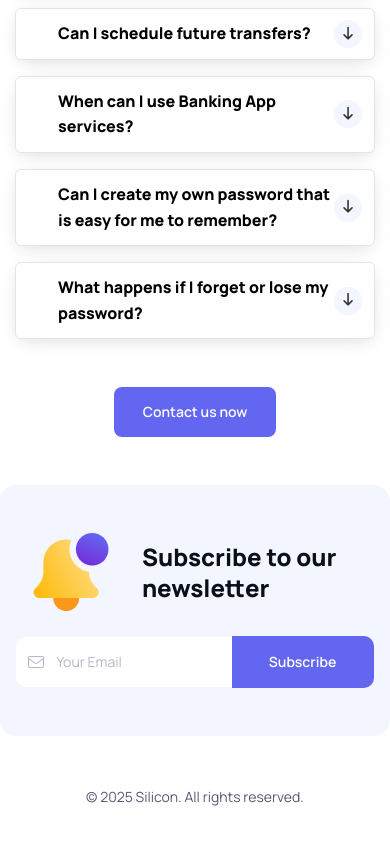
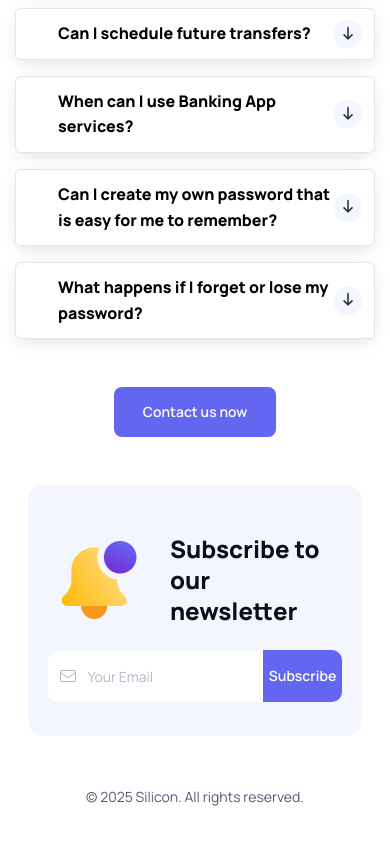
Before and after one commit to mriadalrashed/Silicon-Design, a plain HTML site: page index.html in a window 390 px wide. Shown: the part 3050-3894 px from the top of the page. Drawn offline with Linux system fonts and the light colour scheme; a web font is replaced by a local one.

Commit message:
refactor: code improvements

```diff
--- a/css/style.css
+++ b/css/style.css
@@ -1127,6 +1127,20 @@ body.dark-mode .form-email { background-color: hsla(0, 0%, 100%, .02); }
     width: 24.875rem;
     height: 15.688rem;
   }
+  .subscribe-box .subscribe-button {
+    width: 100%;
+  }
+}
+
+@media (max-width:400px) {
+  .subscribe-section .container {
+    width: 20.875rem;
+    height: 15.688rem;
+  }
+
+  .subscribe-box .subscribe-button {
+    width: 100%;
+  }
 }
 
 /* ============================= */
```
Also changed, not shown: index.html (+0 -3 lines).
